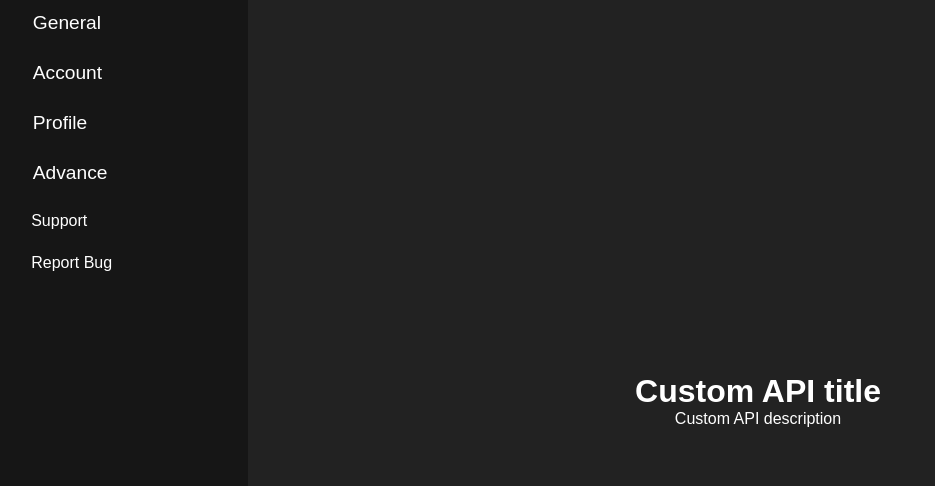
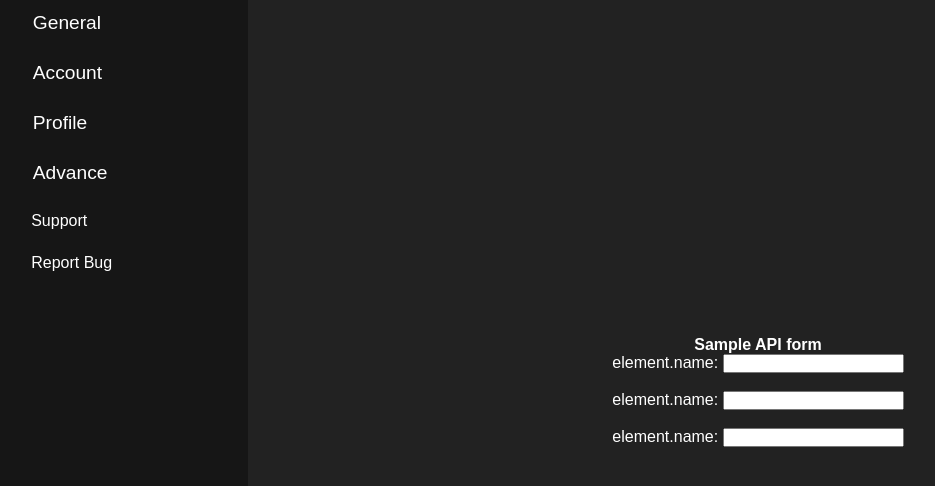
Before and after one commit to tanmaymishra-hs/partner-integration-framework, a React (Create React App) app: page / in a window 1280 px wide. Shown: the top 486 px of the page, without its empty margins (12-947 px from the left). Built offline with nearby package versions, Linux system fonts and the light colour scheme.

Commit message:
Added form and config

```diff
--- a/src/App.js
+++ b/src/App.js
@@ -1,11 +1,11 @@
 import './App.css';
 import About from './Components/About';
-import APIPageComponent from './Components/APIPageComponent';
 import Sidebar from './Components/Sidebar';
 import {
   Routes,
   Route
 } from "react-router-dom";
+import FormElement from './Components/FormElement';
 
 
 const sampleDataAbout = {
@@ -20,12 +20,23 @@ const sampleDataAPI = {
 };
 
 function App() {
+  let nameOf  = "X-HS-IAuth"
+  let type = "string"
+  let placeholder = "X-HS-IAuth"
+  let inputArray = [
+    {"name": "Content-Type",
+            "type": "text"},
+            {"name": "X-HS-IAuth",
+            "type": "text"},
+            {"name": "X-HS-Access-Key",
+            "type": "text"}
+  ]
   return (
     <div className="main">
       <Sidebar />
       <div className="container">
         <Routes>
-            <Route exact path="/" element={<APIPageComponent title={sampleDataAPI.title} description={sampleDataAPI.para}></APIPageComponent>}>
+            <Route exact path="/" element={<FormElement inputArray = {inputArray}/>}>
             </Route>
             <Route exact path="/about" element={<About title={sampleDataAbout.title} description={sampleDataAbout.para} listItems={sampleDataAbout.listedItems}></About>}>
             </Route>
--- a/src/Components/APIPageComponent.js
+++ b/src/Components/APIPageComponent.js
@@ -5,8 +5,8 @@ import Title from "./Title";
 export default function APIPageComponent(props) {
   return (
     <div>
-      <Title value={props.title}></Title>
-      <p>{props.description}</p>
+      {/* <Title value={props.title}></Title> */}
+      {/* <p>{props.description}</p> */}
       {/* <Input type="text" name="X-HS-IAuth" placeHolder="my placeholder text"></Input>
       <Input type="submit"/> */}
     </div>
--- /dev/null
+++ b/src/Components/FormElement.js
@@ -0,0 +1,15 @@
+import React from 'react'
+import Input from './Input'
+export default function FormElement(props) {
+  return (
+    <form>
+        <h4>Sample API form</h4>
+        {props.inputArray.map((element, idx) => (
+          <>
+            <Input name = "element.name" type = "element.type" placeholder = "element.name"/>
+            <br/>
+            </>
+        ))}
+    </form>
+  )
+}
```
Also changed, not shown: src/config.js (added, +28 -0 lines).
